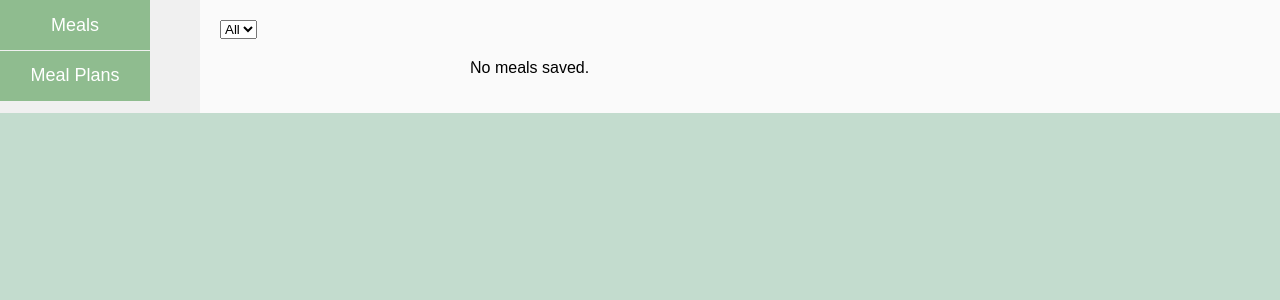
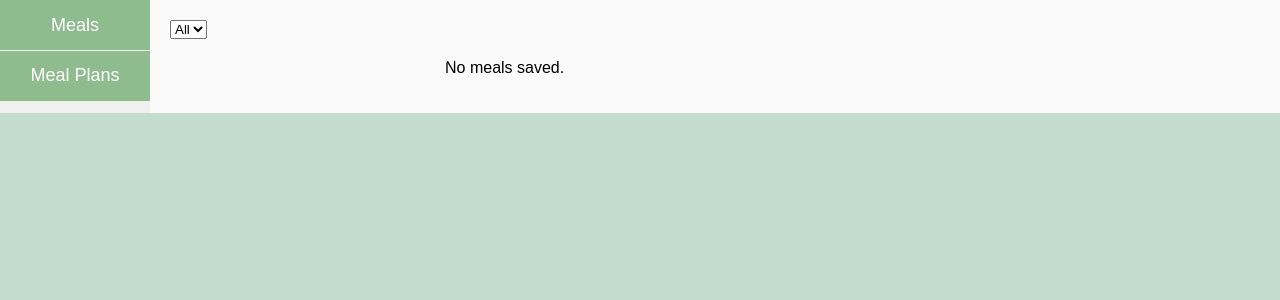
Before and after one commit to lextale/MealPlanGenerator, a Flask app: template app/templates/saved.html in a window 1280 px wide. Shown: the part 48-348 px from the top of the page. Run offline with Flask 3, Linux system fonts and the light colour scheme; the template is opened without the code that fills it, so the values that code supplies are empty; the visitor is signed in with stand-in values (Sample User, id 1); parts of the project's set-up code (start-up, migrations or seed data) failed here and were passed over.

Commit message:
Update saved.css

```diff
--- a/app/static/saved.css
+++ b/app/static/saved.css
@@ -174,7 +174,7 @@ display: flex;
 }
 
 .side-bar {
-width: 200px;
+width: fit-content;
 background-color: #f0f0f0;
 height: inherit;
 }
@@ -476,4 +476,5 @@ button#like-meal-plan-btn {
 
 .side-bar button {
     width: 150px;
+
 }
```
